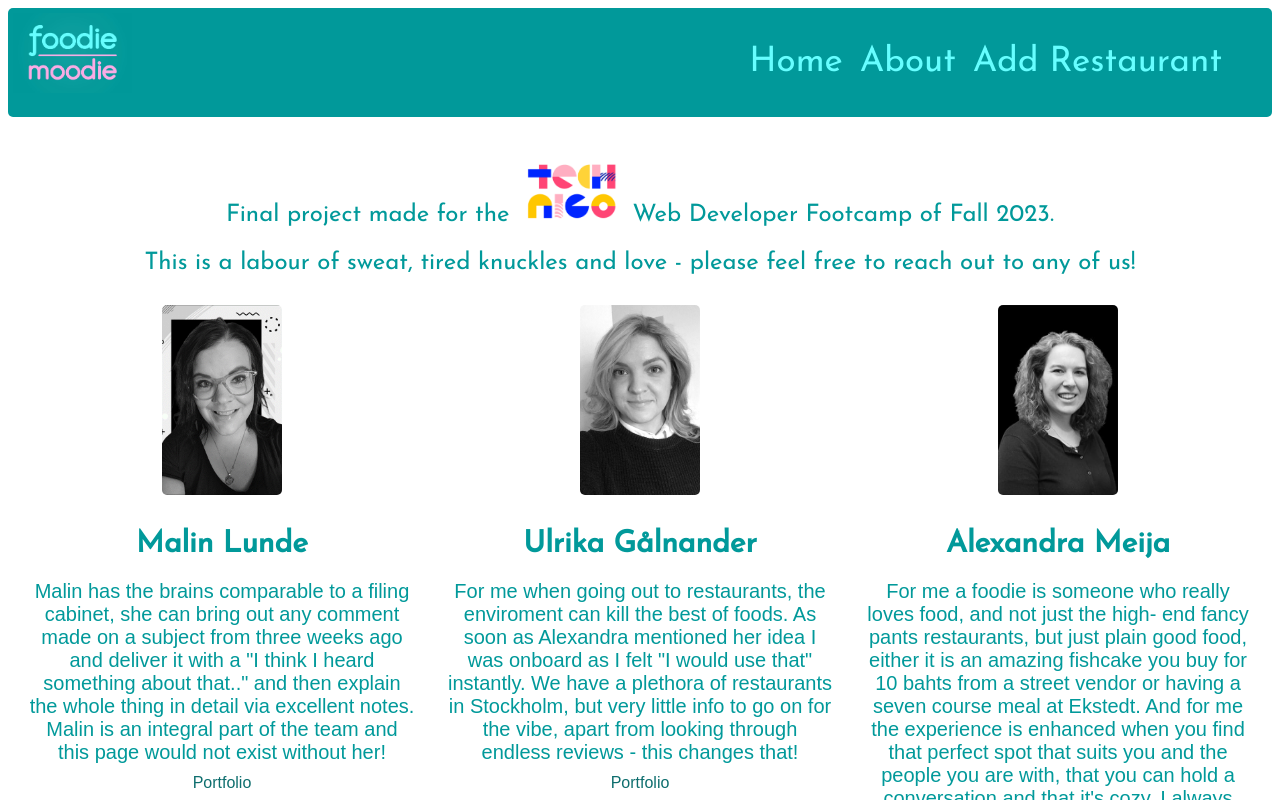
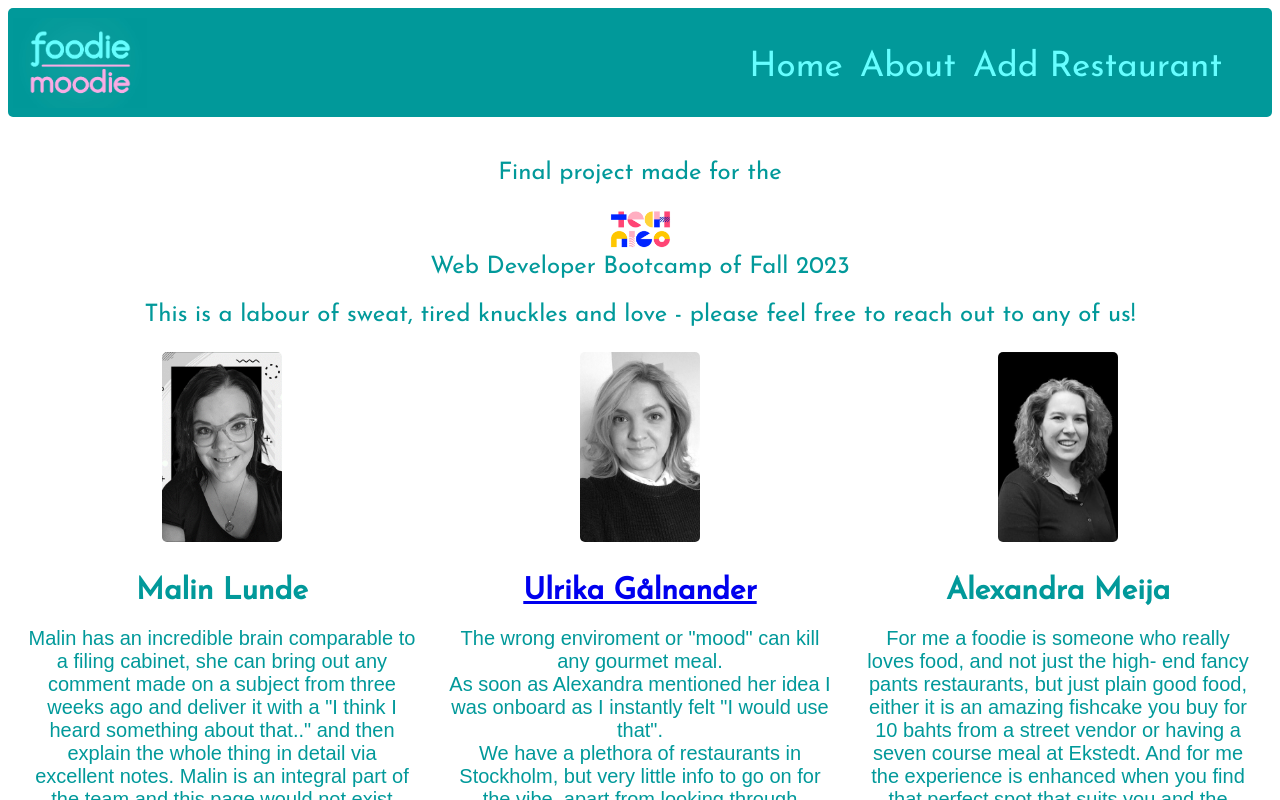
Before and after one commit to Technigo/final-boiler-plate-monorepo, a React (Vite) app in the folder frontend/: page /about in a window 1280 px wide. Shown: the top 800 px of the page. Built offline with nearby package versions, Linux system fonts and the light colour scheme.

Commit message:
css on form, about etc

```diff
--- a/frontend/src/components/Home.jsx
+++ b/frontend/src/components/Home.jsx
@@ -59,11 +59,11 @@ const StyledButton = styled.button`
 // <button class="button-74" role="button">Button 74</button>
 
 const TestButton = styled.button`
-  background-color: #fbeee0;
-  border: 2px solid #422800;
+  background-color: #fcabe3;
+  border: 2px solid #01999a;
   border-radius: 30px;
-  box-shadow: #422800 4px 4px 0 0;
-  color: #422800;
+  box-shadow: #01999a 2px 2px 0 0;
+  color: white;
   cursor: pointer;
   display: inline-block;
   font-weight: 600;
@@ -77,7 +77,10 @@ const TestButton = styled.button`
   touch-action: manipulation;
 
   &:hover {
-    background-color: #fff;
+    // Ska bara va på tablet och laptop
+    background-color: white;
+    color: #01999a;
+    border: 4px solid #fcabe3;
   }
 
   &:active {
--- a/frontend/src/components/about.jsx
+++ b/frontend/src/components/about.jsx
@@ -7,6 +7,9 @@ import ulrika from "../assets/ulrika.png";
 import malin from "../assets/newmalin.png";
 import Techlogo from "../assets/technigologosmall.png";
 
+const tablet = `(min-width: 768px)`;
+const desktop = `(min-width: 1024px)`;
+
 const AboutWrapper = styled.div`
   margin: 0 auto;
   padding: 20px;
@@ -15,17 +18,42 @@ const AboutWrapper = styled.div`
 `;
 
 const IntroParagraph = styled.p`
-  font-size: 24px;
+  font-size: 20px;
   margin-bottom: 30px;
   color: #01999a;
   text-align: center;
   font-family: "JosefinSans";
+
+  @media ${tablet} {
+    font-size: 24px;
+    margin-bottom: 25px;
+    color: #01999a;
+    text-align: center;
+    font-family: "JosefinSans";
+  }
+  @media ${desktop} {
+    font-size: 24px;
+    margin-bottom: 25px;
+    color: #01999a;
+    text-align: center;
+    font-family: "JosefinSans";
+  }
 `;
 
 const TeamSection = styled.section`
   display: flex;
+  flex-direction: row;
+  justify-content: center;
+  @media ${tablet} {
+    display: flex;
     flex-wrap: wrap;
     justify-content: space-between;
+  }
+  @media ${desktop} {
+    display: flex;
+    flex-wrap: wrap;
+    justify-content: space-between;
+  }
 `;
 
 const TeamMember = styled.div`
@@ -39,8 +67,20 @@ const TeamMember = styled.div`
 const TeamMemberPhoto = styled.img`
   max-width: 100%;
   border-radius: 5px;
+  height: 150px;
+  width: auto;
+  @media ${tablet} {
+    max-width: 100%;
+    border-radius: 5px;
     height: 190px;
     width: 120px;
+  }
+  @media ${desktop} {
+    max-width: 100%;
+    border-radius: 5px;
+    height: 190px;
+    width: 120px;
+  }
 `;
 
 const TeamMemberName = styled.h3`
@@ -48,6 +88,7 @@ const TeamMemberName = styled.h3`
   font-family: "JosefinSans";
   margin: 10px 10px;
   margin-top: 30px;
+  text-decoration: none;
 `;
 
 const TeamMemberDescription = styled.p`
@@ -62,7 +103,7 @@ const PortfolioLink = styled.a`
 `;
 
 const TechnigoLogo = styled.img`
-  height: 60px;
+  height: 40px;
   width: auto;
 `;
 
@@ -73,7 +114,8 @@ const AboutPage = () => {
       <Navbar />
       <AboutWrapper>
         <IntroParagraph>
-          Final project made for the &nbsp;
+          Final project made for the <br></br>
+          <br></br>&nbsp;
           <a
             href="https://www.technigo.io/"
             target="_blank"
@@ -81,21 +123,28 @@ const AboutPage = () => {
           >
             <TechnigoLogo src={Techlogo} alt="Technigo Logo" />
           </a>
-          &nbsp; Web Developer Footcamp of Fall 2023. <br></br>
+          &nbsp;<br></br>
+          Web Developer Bootcamp of Fall 2023 <br></br>
           <br></br>This is a labour of sweat, tired knuckles and love - please
           feel free to reach out to any of us!
         </IntroParagraph>
         <TeamSection>
           <TeamMember>
-            <TeamMemberPhoto src={malin} alt="Malin Lundhe" />
+            <a
+              href="https://www.linkedin.com/in/malin-lunde-9a4558297/"
+              target="_blank"
+              rel="noopener noreferrer"
+            >
+              <TeamMemberPhoto src={malin} alt="Malin Lundhe" />{" "}
+            </a>
             <TeamMemberName>Malin Lunde</TeamMemberName>
             <TeamMemberDescription>
-              Malin has the brains comparable to a filing cabinet, she can bring
-              out any comment made on a subject from three weeks ago and deliver
-              it with a "I think I heard something about that.." and then
-              explain the whole thing in detail via excellent notes. Malin is an
-              integral part of the team and this page would not exist without
-              her!
+              Malin has an incredible brain comparable to a filing cabinet, she
+              can bring out any comment made on a subject from three weeks ago
+              and deliver it with a "I think I heard something about that.." and
+              then explain the whole thing in detail via excellent notes. Malin
+              is an integral part of the team and this page would not exist
+              without her!
             </TeamMemberDescription>
             <PortfolioLink
               href="portfolio1-link"
@@ -107,27 +156,44 @@ const AboutPage = () => {
           </TeamMember>
 
           <TeamMember>
+            <a
+              href="https://www.linkedin.com/in/ulrika-gålnander-076563134"
+              target="_blank"
+              rel="noopener noreferrer"
+            >
               <TeamMemberPhoto src={ulrika} alt="Ulrika Gålnander" />
+            </a>
+            <a
+              href="https://www.linkedin.com/in/ulrika-gålnander-076563134"
+              target="_blank"
+              rel="noopener noreferrer"
+            >
               <TeamMemberName>Ulrika Gålnander</TeamMemberName>
+            </a>
             <TeamMemberDescription>
-              For me when going out to restaurants, the enviroment can kill the
-              best of foods. As soon as Alexandra mentioned her idea I was
-              onboard as I felt "I would use that" instantly. We have a plethora
-              of restaurants in Stockholm, but very little info to go on for the
+              The wrong enviroment or "mood" can kill any gourmet meal.<br></br>{" "}
+              As soon as Alexandra mentioned her idea I was onboard as I
+              instantly felt "I would use that". <br></br>We have a plethora of
+              restaurants in Stockholm, but very little info to go on for the
               vibe, apart from looking through endless reviews - this changes
               that!
             </TeamMemberDescription>
             <PortfolioLink
-              href="portfolio2-link"
+              href="https://github.com/Shiqwan"
               target="_blank"
               rel="noopener noreferrer"
             >
-              Portfolio
+              Github
             </PortfolioLink>
           </TeamMember>
-
           <TeamMember>
+            <a
+              href="https://www.linkedin.com/in/alexandra-meija-0757403b"
+              target="_blank"
+              rel="noopener noreferrer"
+            >
               <TeamMemberPhoto src={alexandra} alt="Alexandra Meija" />
+            </a>
             <TeamMemberName>Alexandra Meija</TeamMemberName>
             <TeamMemberDescription>
               For me a foodie is someone who really loves food, and not just the
--- a/frontend/src/components/navbar.jsx
+++ b/frontend/src/components/navbar.jsx
@@ -6,10 +6,14 @@ const tablet = `(min-width: 768px)`;
 const desktop = `(min-width: 1024px)`;
 
 const FMLogo = styled.img`
-  height: 40px;
+  height: 50px;
   width: auto;
   @media ${tablet} {
-    height: 80px;
+    height: 90px;
+    width: auto;
+  }
+  @media ${desktop} {
+    height: 90px;
     width: auto;
   }
 `;
@@ -19,8 +23,8 @@ const NavbarContainer = styled.nav`
   color: #66feff;
   border-radius: 5px;
   display: flex;
-  justify-content: space-between;
-  padding: 5px;
+  justify-content: flex-start;
+  padding: 10px 5px 0.1px 5px;
   @media ${tablet} {
     display: flex;
     justify-content: space-between;
@@ -78,7 +82,7 @@ const NavbarLink = styled(Link)`
       text-decoration: underline;
     }
   }
-  @media ${tablet} {
+  @media ${desktop} {
     color: #66feff;
     font-size: 35px;
     font-family: "JosefinSans";
@@ -92,7 +96,9 @@ const NavbarLink = styled(Link)`
 const Navbar = () => {
   return (
     <NavbarContainer>
-      <FMLogo src="/public/Logo2.jpg" alt="Logo" />
+      <a href="/" target="_blank" rel="noopener noreferrer">
+        <FMLogo src="/public/Logo2.jpg" alt="Logo" />
+      </a>
       <NavbarNav>
         <NavItem>
           <NavbarLink to="/">Home</NavbarLink>
```
Also changed, not shown: frontend/src/components/addRestaurantForm.jsx (+151 -75 lines), 1 other file (tests, documents, lock files or other folders). Lines whose indentation alone changed are shown as unchanged.
